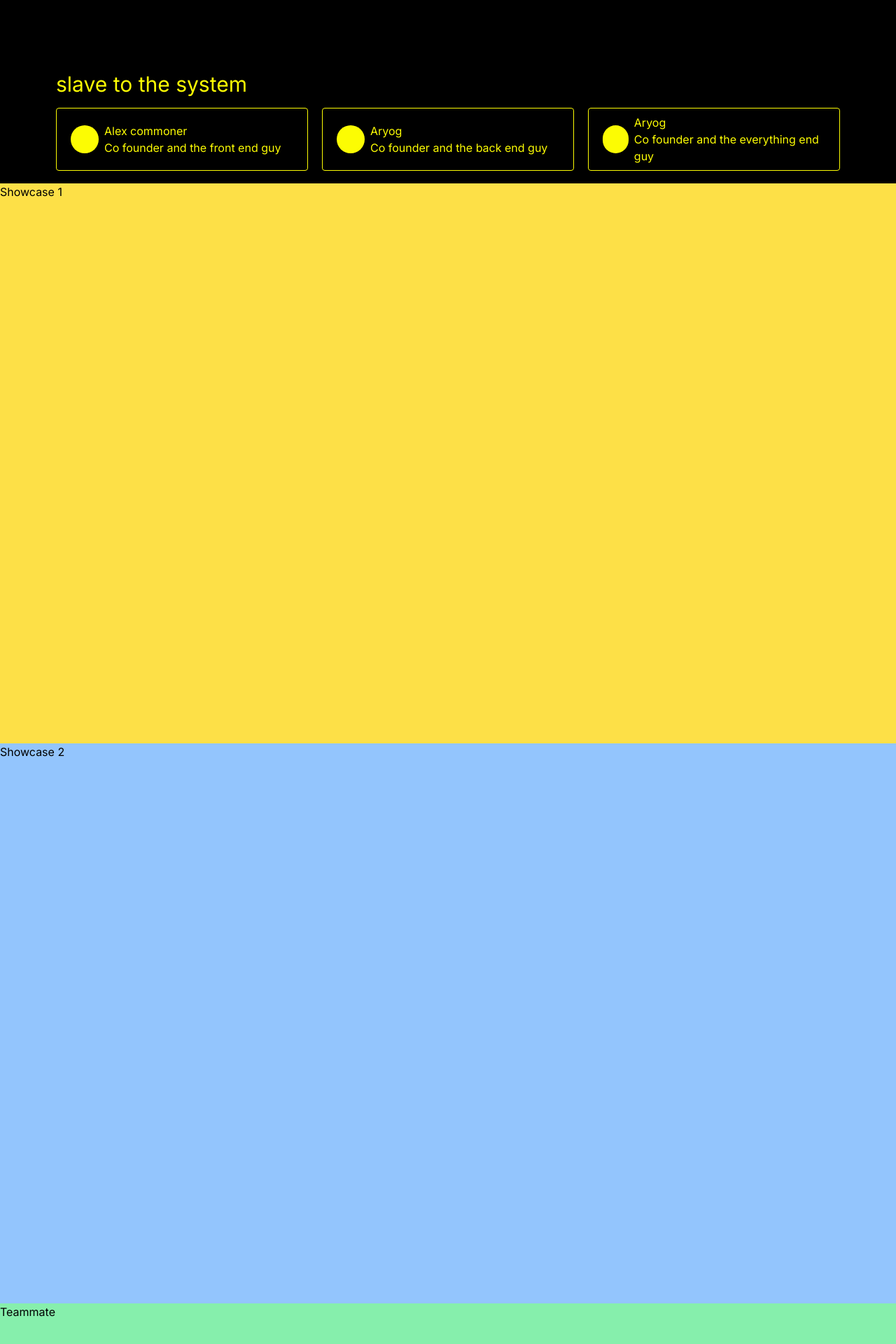
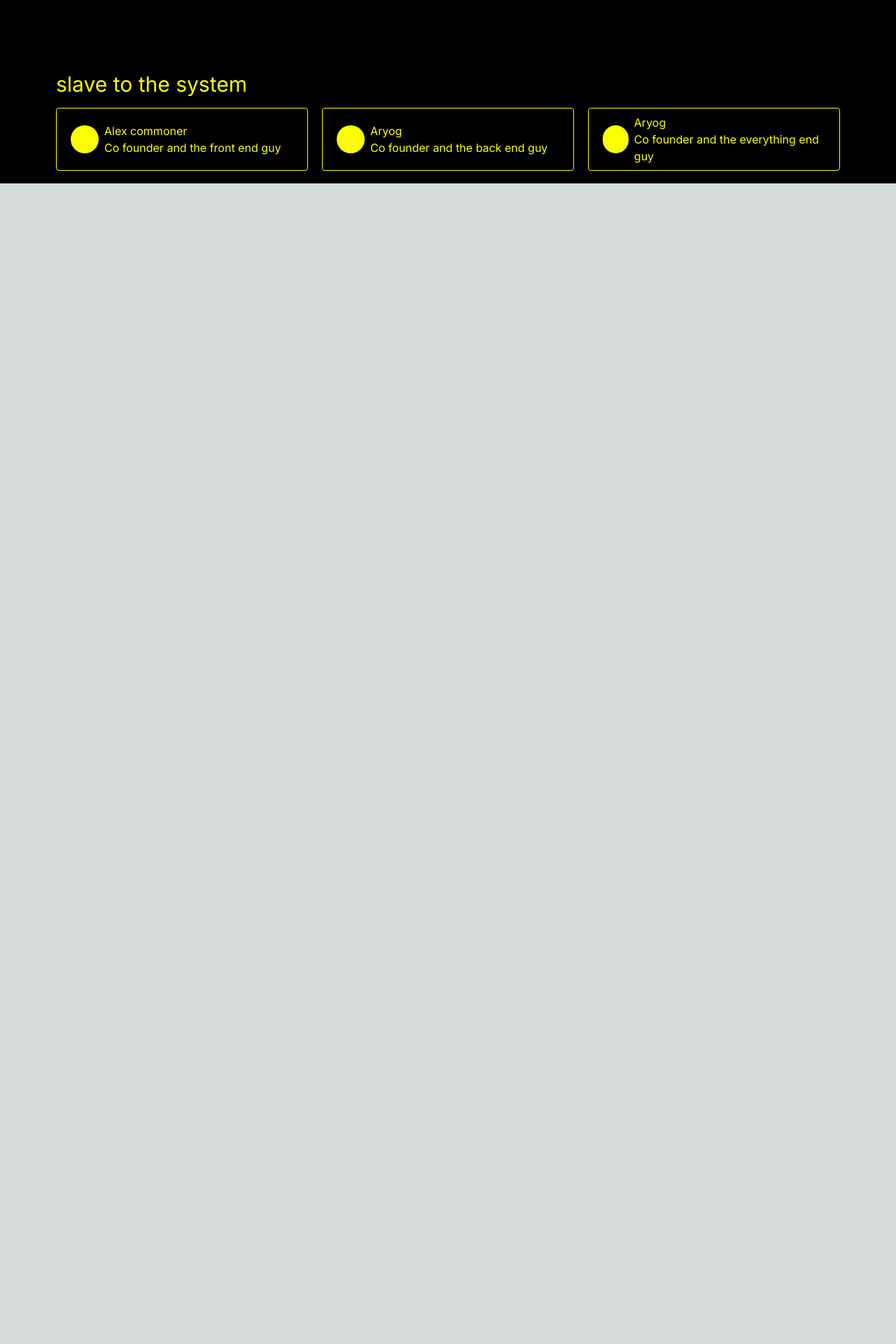
Before and after one commit to Nester-xyz/blartz, a Next.js app: page / in a window 1280 px wide. Shown: the part 538-2458 px from the top of the page at 70% size. After the commit the page ends 800 px from the top, so only its background shows below. Built offline with nearby package versions, Linux system fonts and the light colour scheme.

Commit message:
no need for anything other than the hero section

```diff
--- a/src/app/page.tsx
+++ b/src/app/page.tsx
@@ -8,9 +8,6 @@ export default function Home() {
   return (
     <>
       <Hero />
-      <Showcase1 />
-      <Showcase2 />
-      <Teammate />
     </>
   );
 }
```
